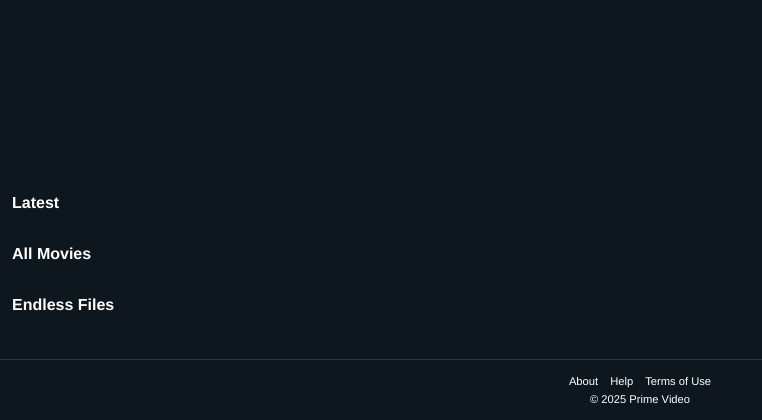
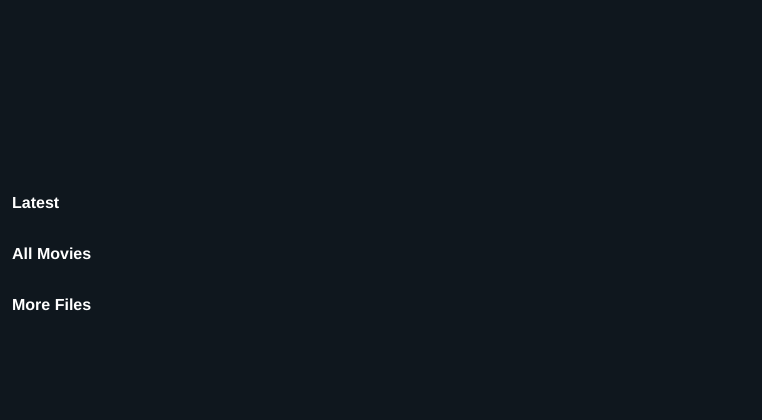
Before and after one commit to Emperorns/Static2, a Flask app: page / in a window 1280 px wide. Shown: the part 595-1015 px from the top of the page, without its empty margins (0-762 px from the left). After the commit the page ends 906 px from the top, so only its background shows below. Run offline with Flask 3, Linux system fonts and the light colour scheme; data that the repository does not hold is empty; parts of the project's set-up code (start-up, migrations or seed data) failed here and were passed over; some libraries are stand-ins or nearby versions.

Commit message:
Update index.html

```diff
--- a/templates/index.html
+++ b/templates/index.html
@@ -83,11 +83,11 @@
             white-space: nowrap; overflow: hidden; text-overflow: ellipsis;
         }
 
-        /* Endless Files Section */
-        .endless-files {
+        /* More Files Section */
+        .more-files {
             margin: 15px 12px;
         }
-        .endless-files h2 { font-size: 1rem; margin-bottom: 10px; }
+        .more-files h2 { font-size: 1rem; margin-bottom: 10px; }
         .vertical-scroll {
             display: flex; flex-direction: column; gap: var(--gap);
             max-height: 100vh; overflow-y: auto; padding-bottom: 20px;
@@ -95,6 +95,7 @@
         .vertical-scroll .thumbnail {
             min-width: unset; width: 90vw; margin: 0 auto;
         }
+        .vertical-scroll .image-container { aspect-ratio: 16/9; }
         .vertical-scroll::-webkit-scrollbar { width: 4px; }
         .vertical-scroll::-webkit-scrollbar-thumb { background: #555; border-radius: 2px; }
 
@@ -109,7 +110,7 @@
             background: var(--bg); padding: 20px; border-radius: var(--radius);
             max-width: 90%; width: 350px; text-align: center;
         }
-        #detail-content img { width: 100%; aspect-ratio: 9/16; object-fit: cover; border-radius: var(--radius); margin-bottom: 12px; }
+        #detail-content img { width: 100%; aspect-ratio: 16/9; object-fit: cover; border-radius: var(--radius); margin-bottom: 12px; }
         .btn {
             margin-top: 10px; padding: 6px 12px; border: none;
             background: var(--accent); color: var(--fg); border-radius: var(--radius);
@@ -135,14 +136,7 @@
             gap: var(--gap);
         }
         #search-results .thumbnail { width: 100%; }
-
-        /* Footer */
-        footer {
-            text-align: center; padding: 15px 12px; font-size: 0.7rem;
-            border-top: 1px solid #333;
-        }
-        footer ul { list-style: none; display: flex; justify-content: center; gap: 12px; margin-bottom: 6px; }
-        footer ul li a:hover { color: var(--accent); }
+        #search-results .image-container { aspect-ratio: 16/9; }
     </style>
 </head>
 <body>
@@ -198,9 +192,9 @@
         </div>
     </section>
 
-    <section class="endless-files">
-        <h2>Endless Files</h2>
-        <div class="vertical-scroll" id="endless-files-slider">
+    <section class="more-files">
+        <h2>More Files</h2>
+        <div class="vertical-scroll" id="more-files-slider">
             {% for v in videos %}
             <div class="thumbnail" data-thumb="{{ v.thumbnail_url }}" data-title="{{ v.title }}" data-key="{{ v.custom_key }}">
                 <div class="image-container">
@@ -228,15 +222,6 @@
         <div id="search-results"></div>
         <button class="btn secondary" id="close-search">Close</button>
     </div>
-
-    <footer>
-        <ul>
-            <li><a href="#">About</a></li>
-            <li><a href="#">Help</a></li>
-            <li><a href="#">Terms of Use</a></li>
-        </ul>
-        <p>© 2025 Prime Video</p>
-    </footer>
 
     <script>
         const BOT_USERNAME = '{{ bot_username }}';
```
